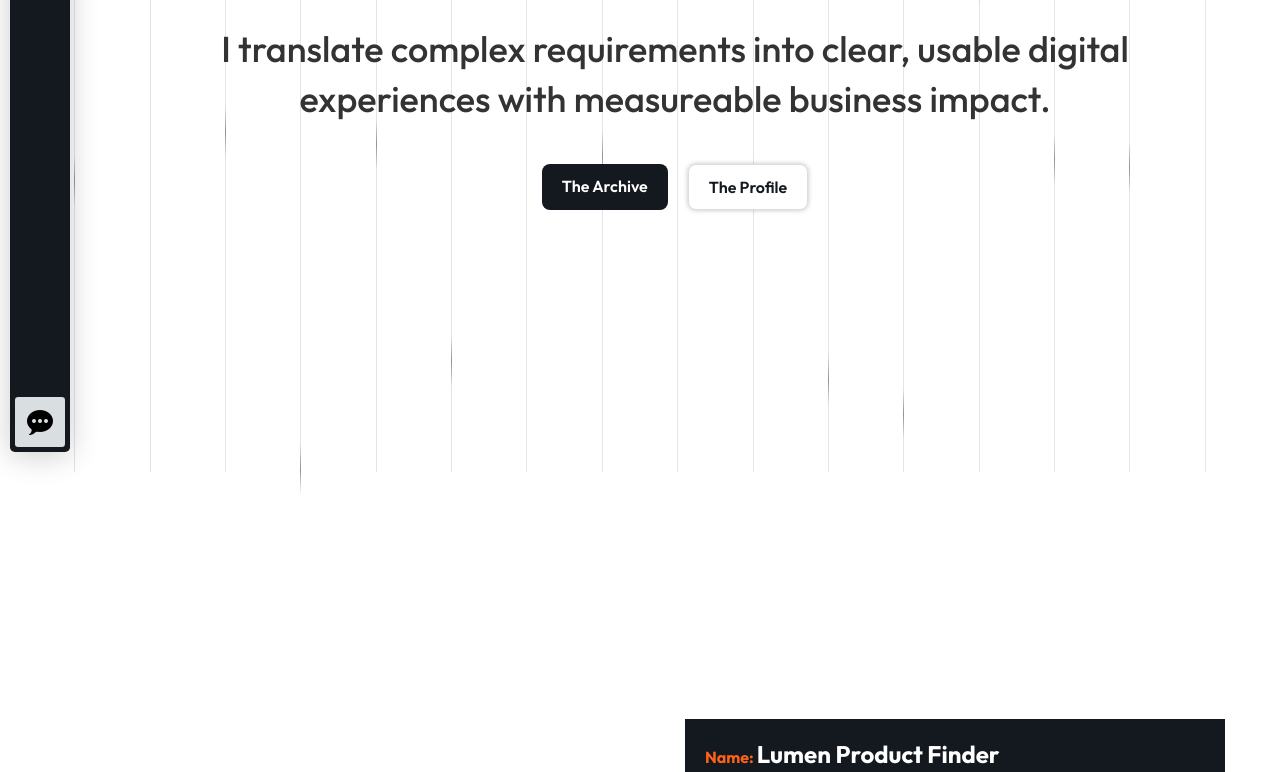
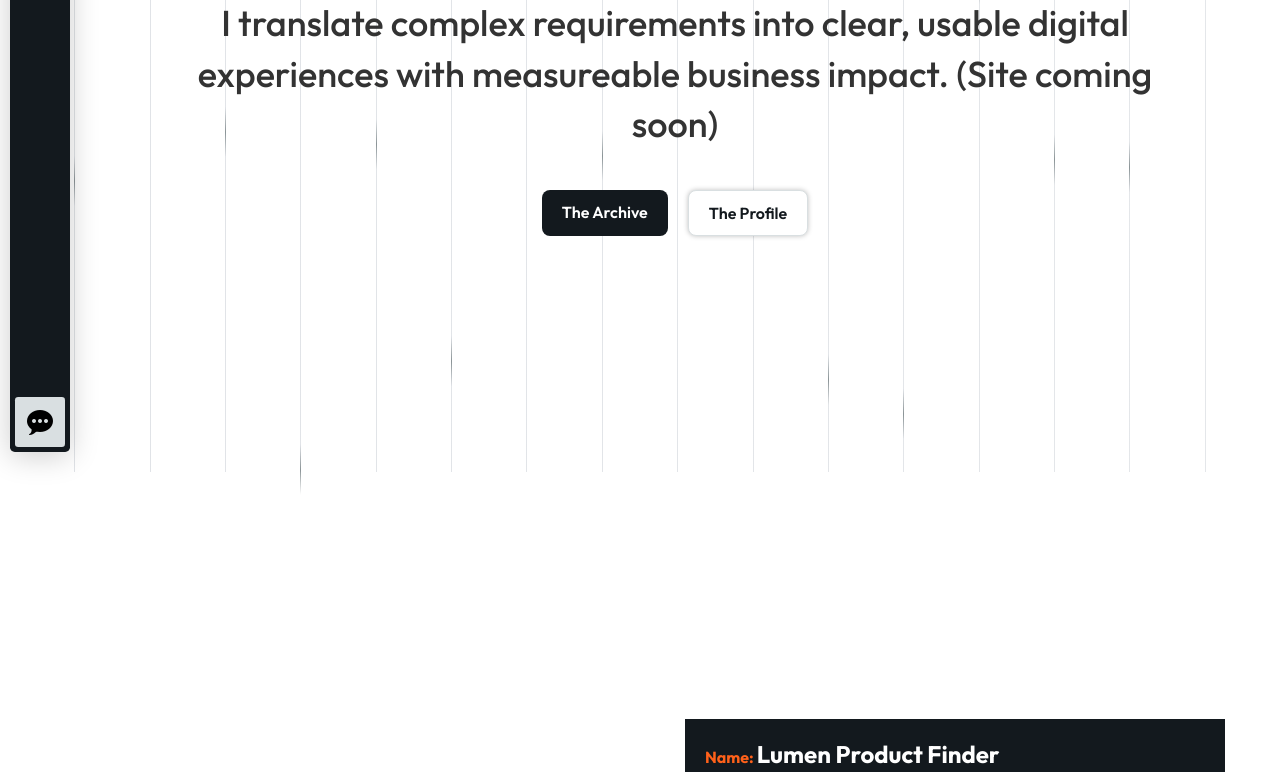
Before and after one commit to Mr-SDunlap/sdunlap-site-main, a plain HTML site: page index.html in a window 1280 px wide. Shown: the part 328-1100 px from the top of the page. Drawn offline with nearby package versions, Linux system fonts and the light colour scheme; files whose address does not match are found by name.

Commit message:
test change

```diff
--- a/index.html
+++ b/index.html
@@ -89,7 +89,7 @@
         </div>
         <h1 class="home-message">
           I translate complex requirements into clear, usable digital
-          experiences with measureable business impact.
+          experiences with measureable business impact. (Site coming soon)
         </h1>
         <div class="landing-btns">
           <a class="landing-work-btn primary-btn" href="#section_files">The Archive</a>
```
